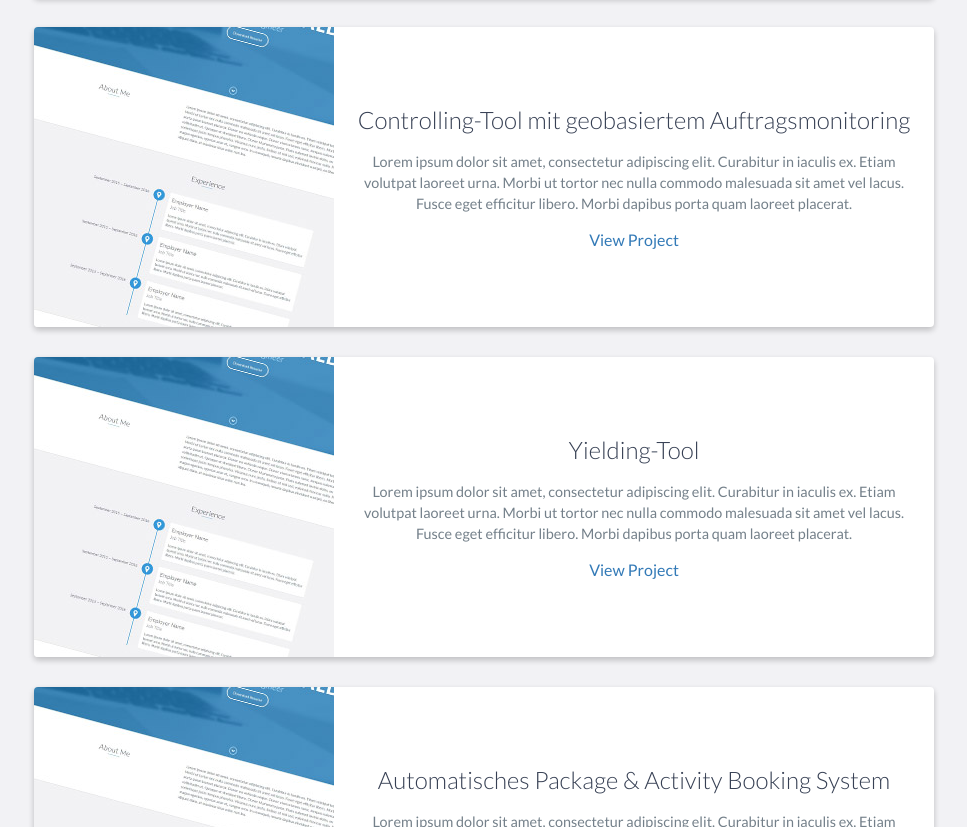
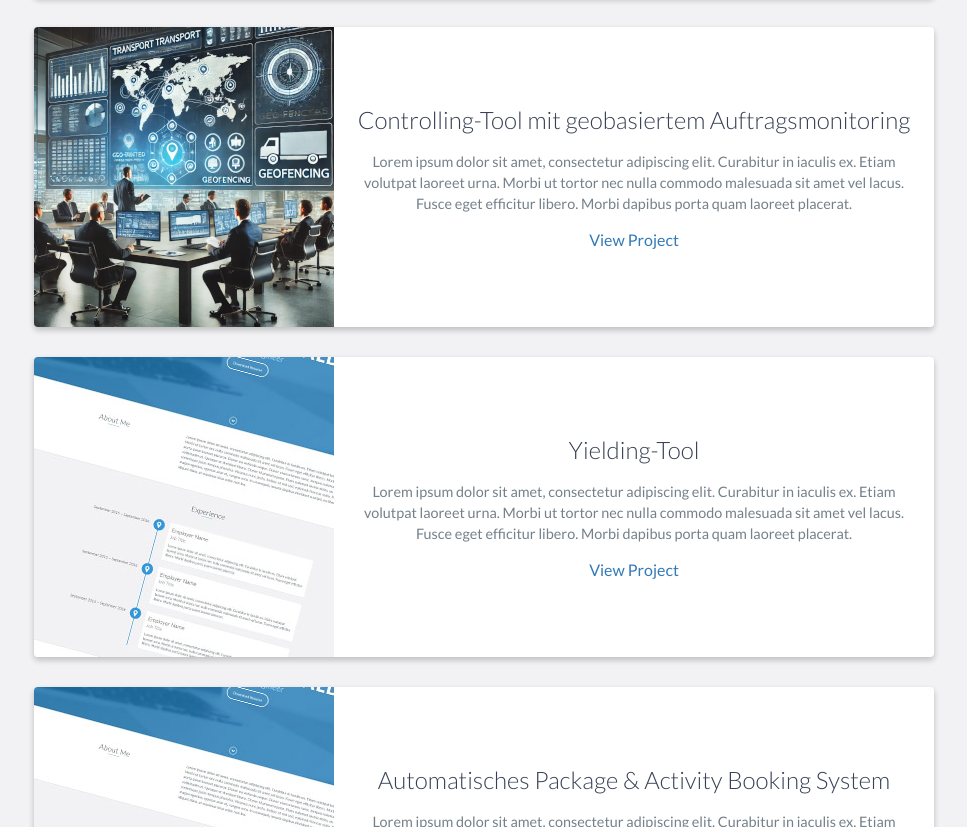
Before and after one commit to rechbergerm/rechbergerm.github.io, a website: page index.html in a window 1280 px wide. Shown: the part 6014-6841 px from the top of the page, without its empty margins (156-1123 px from the left). Drawn offline with nearby package versions, Linux system fonts and the light colour scheme.

Commit message:
Add files via upload

```diff
--- a/index.html
+++ b/index.html
@@ -333,7 +333,7 @@
 
                 <div class="project shadow-large">
                     <div class="project-image">
-                        <img src="images/project.jpg" />
+                        <img src="images/project_controlling.png" />
                     </div>
                     <!-- End .project-image -->
                     <div class="project-info">
```
